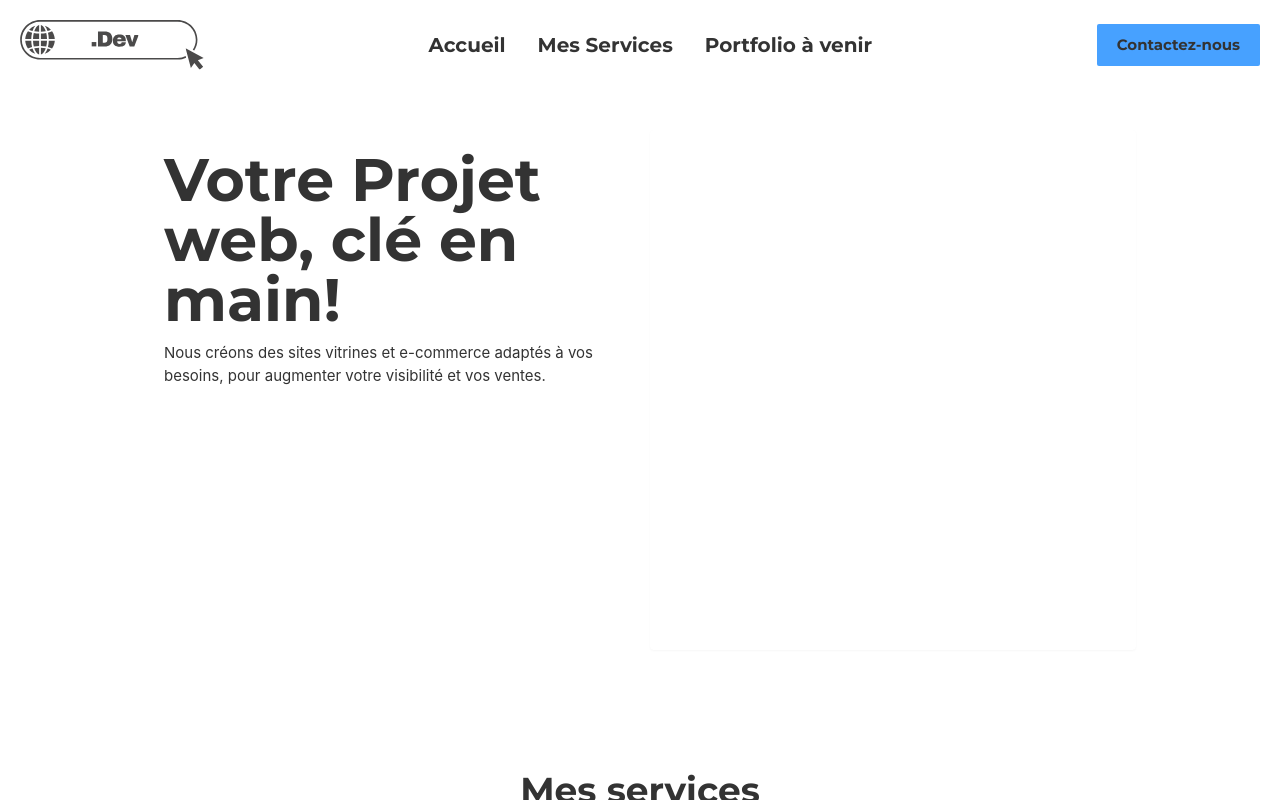
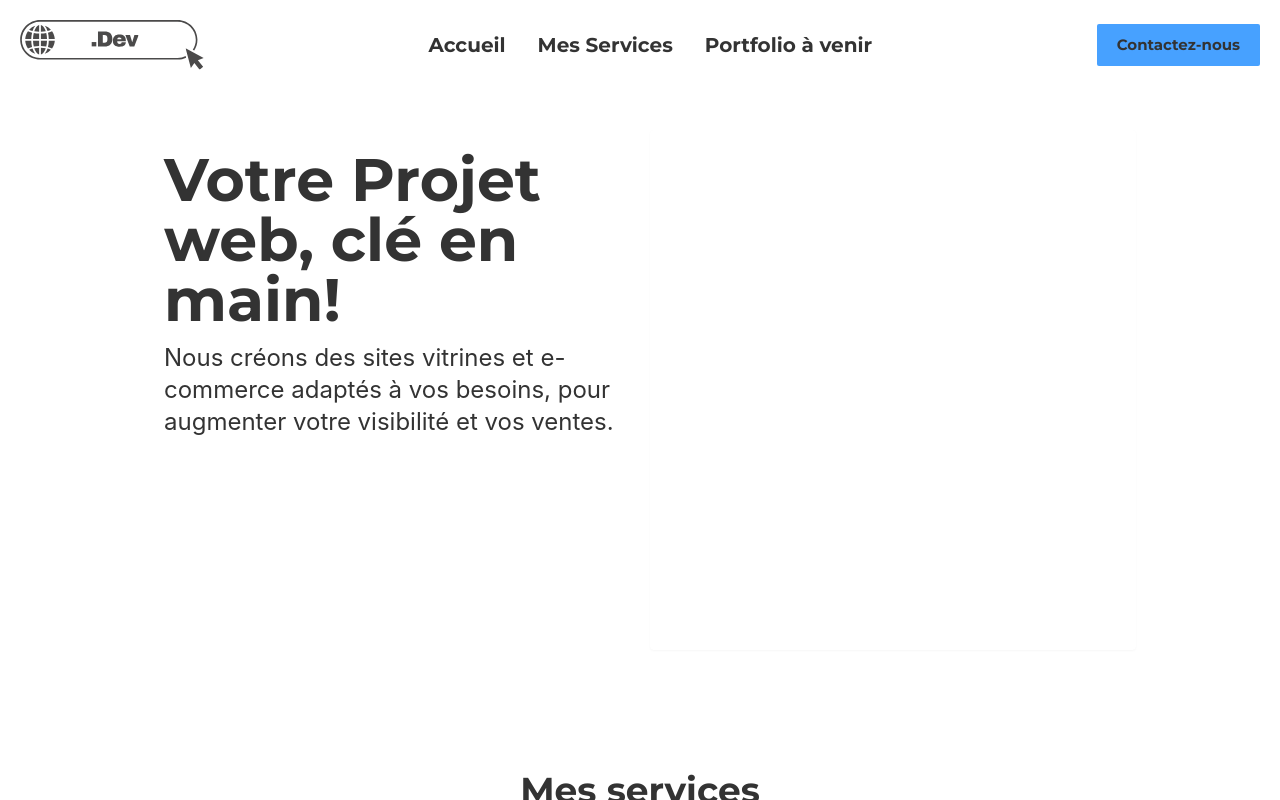
Before and after one commit to wdhaghost/acdevweb, a Vue app in the folder frontend/: page / in a window 1280 px wide. Built offline with nearby package versions, Linux system fonts and the light colour scheme.

Commit message:
fix: set font size of the text to 24px

```diff
--- a/frontend/src/components/Hero.vue
+++ b/frontend/src/components/Hero.vue
@@ -4,7 +4,7 @@
     <div class="flex w-full h-4/5 px-36 pt-10 pb-20">
         <div class="flex flex-col gap-3 w-full h-full p-5">
             <p class="text-6xl text-soft-black font-bold font-montserrat">Votre Projet web, clé en main!</p>
-            <p>Nous créons des sites vitrines et e-commerce adaptés à vos besoins, pour augmenter votre visibilité et vos ventes.</p>
+            <p class="text-2xl">Nous créons des sites vitrines et e-commerce adaptés à vos besoins, pour augmenter votre visibilité et vos ventes.</p>
         </div>
         <div class="w-full h-full bg-white opacity-30 shadow rounded">
 
```
